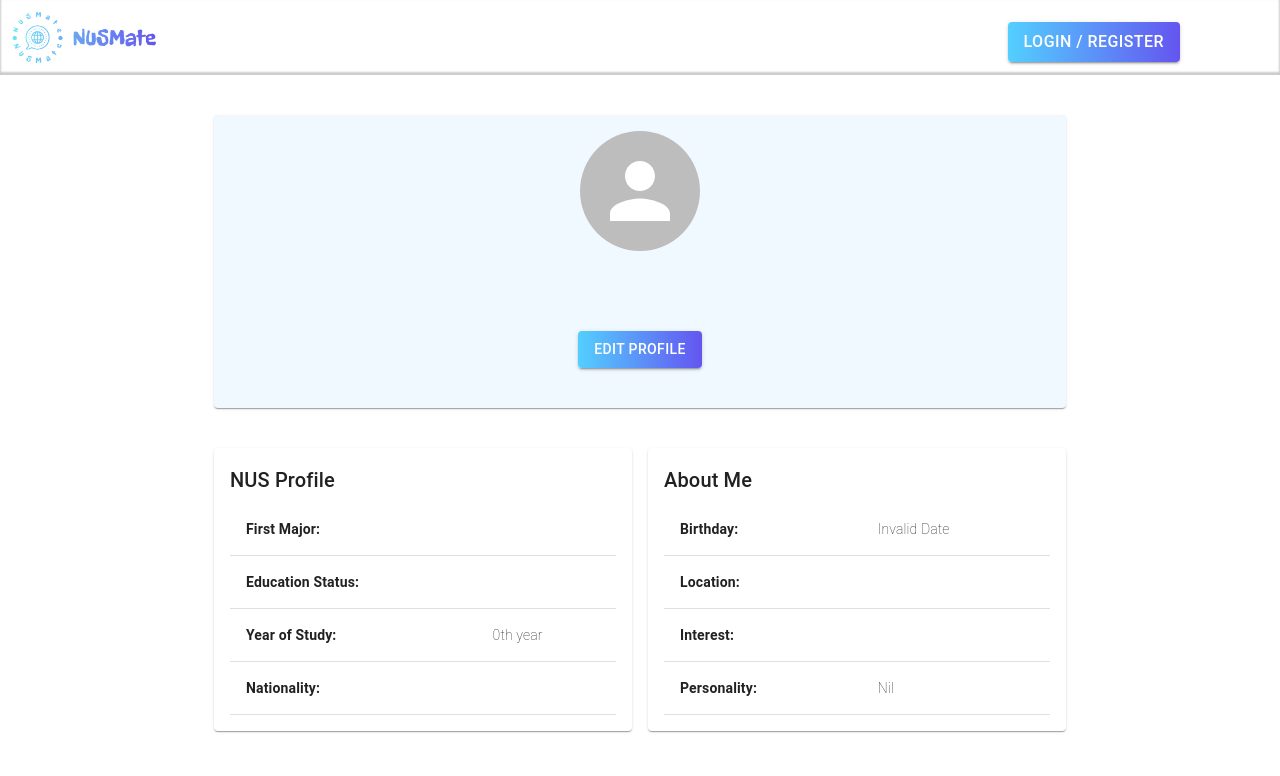
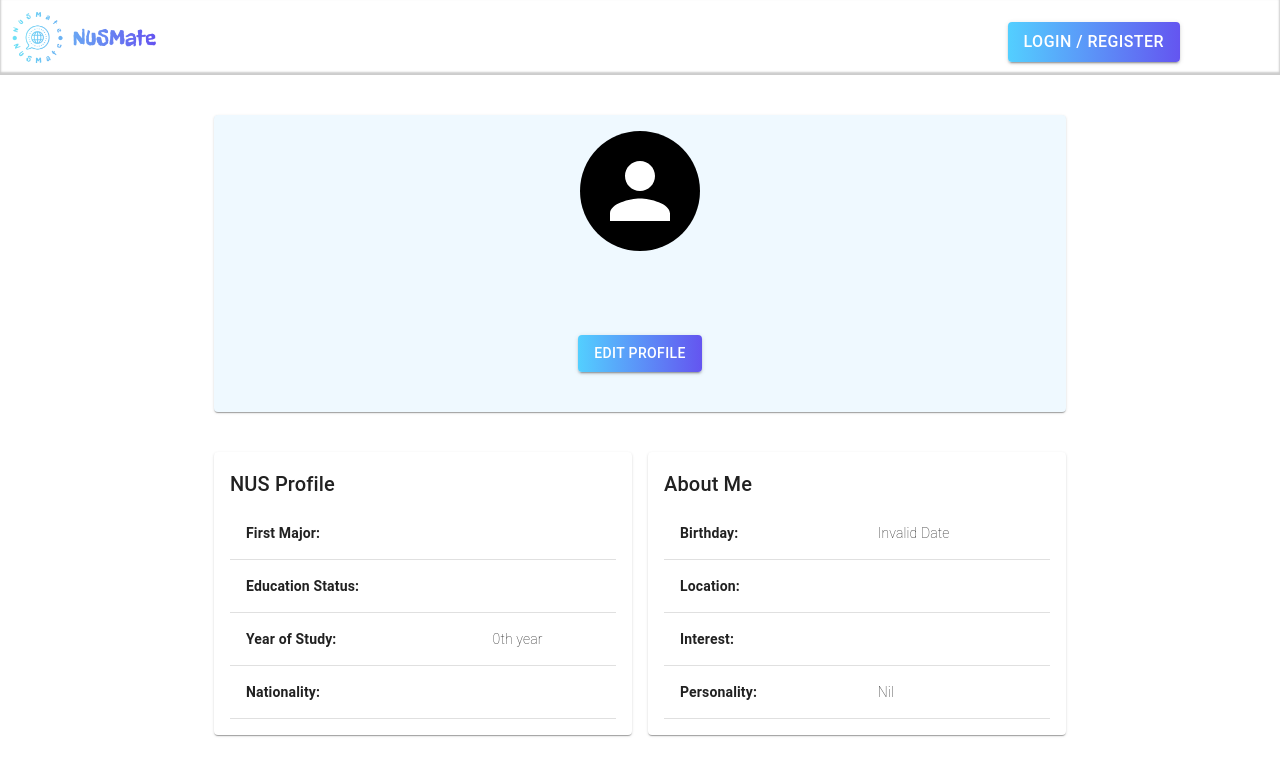
Before and after one commit to MAOXIONGKAI/NUSMate, a React (Create React App) app in the folder Frontend/my-app/: page /profile in a window 1280 px wide. Shown: the top 776 px of the page. Built offline with nearby package versions, Linux system fonts and the light colour scheme; a web font is replaced by a local one.

Commit message:
Changed user profile avatar to colored name avatar

```diff
--- /dev/null
+++ b/Frontend/my-app/src/component/ColorNameAvatar.js
@@ -0,0 +1,47 @@
+import React from "react";
+import { Avatar } from "@mui/material";
+
+export default function ColorNameAvatar(prop) {
+  function stringToColor(string) {
+    let hash = 0;
+    let i;
+
+    for (i = 0; i < string.length; i += 1) {
+      hash = string.charCodeAt(i) + ((hash << 5) - hash);
+    }
+
+    let color = "#";
+
+    for (i = 0; i < 3; i += 1) {
+      const value = (hash >> (i * 8)) & 0xff;
+      color += `00${value.toString(16)}`.slice(-2);
+    }
+
+    return color;
+  }
+
+  function stringAvatar(name) {
+    return {
+      sx: {
+        bgcolor: stringToColor(name),
+        height: "120px",
+        width: "120px",
+        fontSize: "36px",
+        marginBottom: "20px",
+      },
+      children: name
+        .split(" ")
+        .map((part) => part.toUpperCase()[0])
+        .join(""),
+    };
+  }
+  return (
+    <Avatar
+      sx={{ width: 120, height: 120, mb: 2 }}
+      //TODO: replace with user's own uploaded avatar
+      {...stringAvatar(prop.username)}
+      src=""
+      alt="User Avatar"
+    />
+  );
+}
--- a/Frontend/my-app/src/component/ProfilePage.js
+++ b/Frontend/my-app/src/component/ProfilePage.js
@@ -43,6 +43,7 @@ import AddIcon from "@mui/icons-material/Add";
 import DeleteIcon from "@mui/icons-material/Delete";
 import CustomizedSnackbar from "./CustomizedSnackbar";
 import Alert from "@mui/material/Alert";
+import ColorNameAvatar from "./ColorNameAvatar";
 
 export default function ProfilePage(prop) {
   const [isEditMode, setIsEditMode] = React.useState(false);
@@ -75,6 +76,8 @@ export default function ProfilePage(prop) {
   const [invalidBirthday, setInvalidBirthday] = React.useState(false);
   const [openSuccess, setOpenSuccess] = React.useState(false);
   const [openFail, setOpenFail] = React.useState(false);
+
+
 
   function addInterest() {
     const newInterest = interest.trim();
@@ -188,12 +191,7 @@ export default function ProfilePage(prop) {
             flexDirection="column"
             fullHeight
           >
-            <Avatar
-              sx={{ width: 120, height: 120, mb: 2 }}
-              //TODO: replace with user's own uploaded avatar
-              src=""
-              alt="User Avatar"
-            />
+            <ColorNameAvatar username={username} />
             <Box
               sx={{
                 display: "flex",
```
